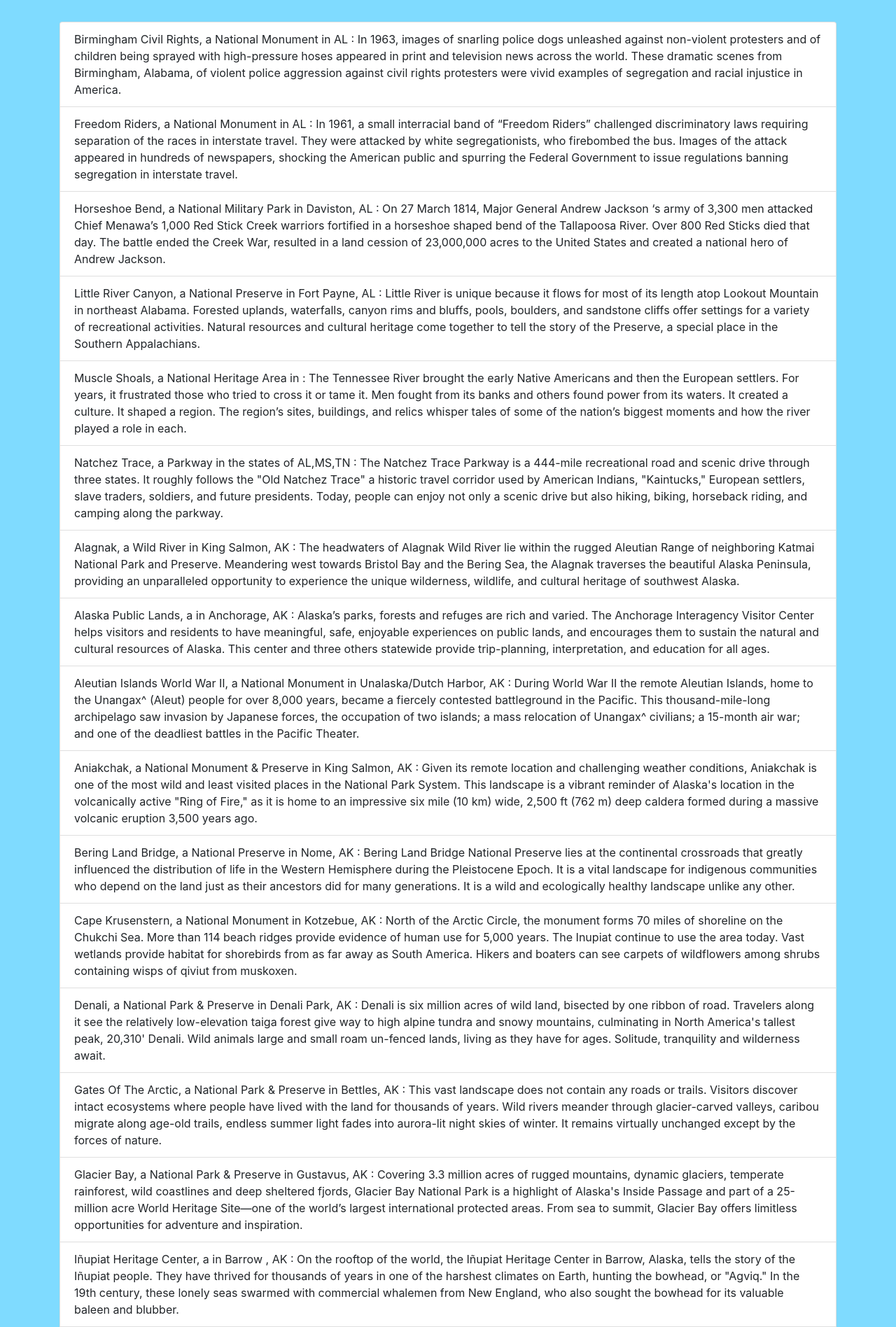
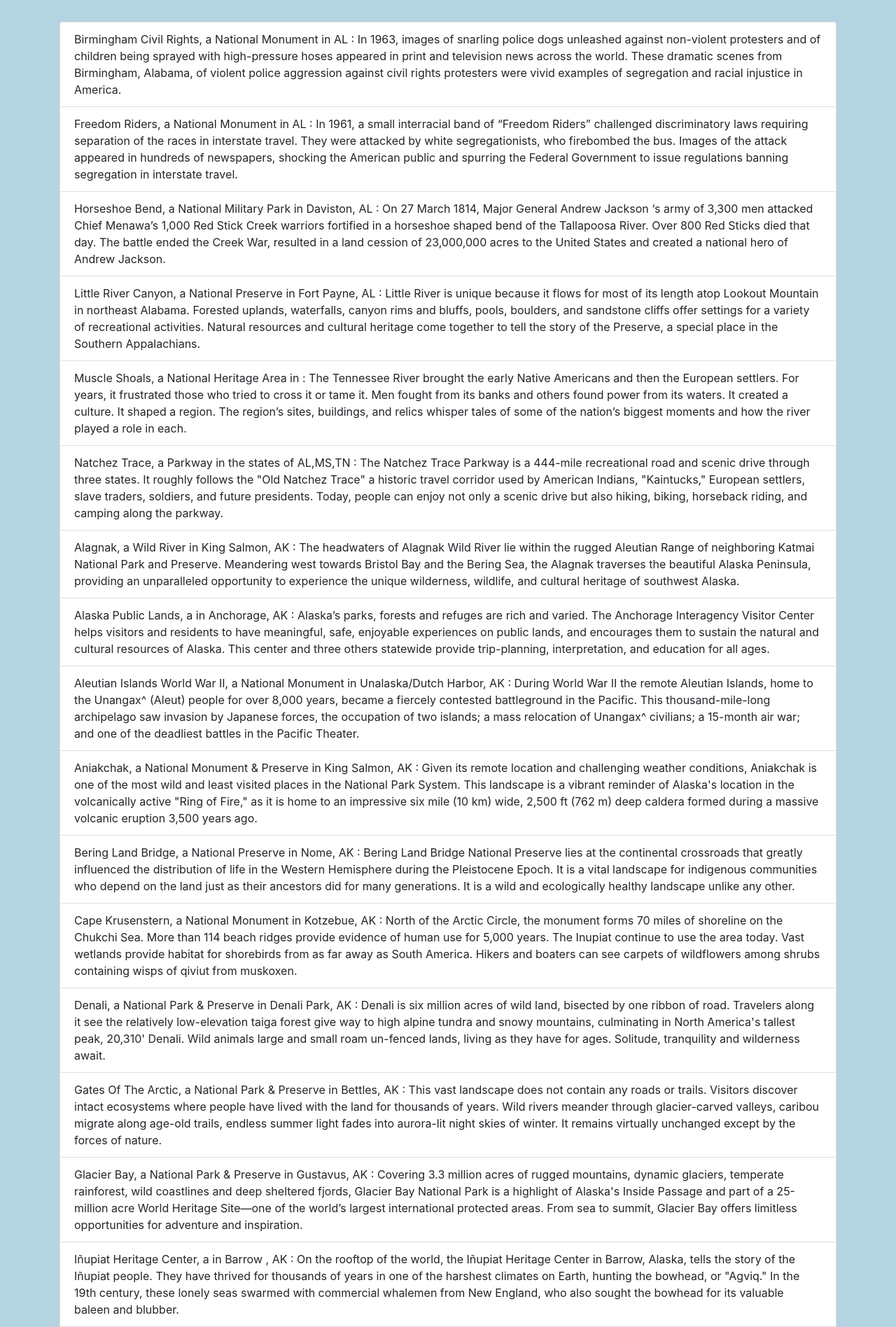
Before and after one commit to kdails/SI507_finalproject, a Flask app: page /all in a window 1280 px wide. Shown: the part 508-2404 px from the top of the page at 70% size. Run offline with Flask 2, Linux system fonts and the light colour scheme; data comes from the database, SQL or seed files in the repository; some libraries are stand-ins or nearby versions.

Commit message:
Update style.css

```diff
--- a/static/style.css
+++ b/static/style.css
@@ -1,6 +1,6 @@
 /* if you need use a static file outside the flask ecosystem, you need a folder called static and a method called url_for */
 body {
-  background-color: #7FDBFF;
+  background-color: #b5d4e2;
 }
 
 p {
```
